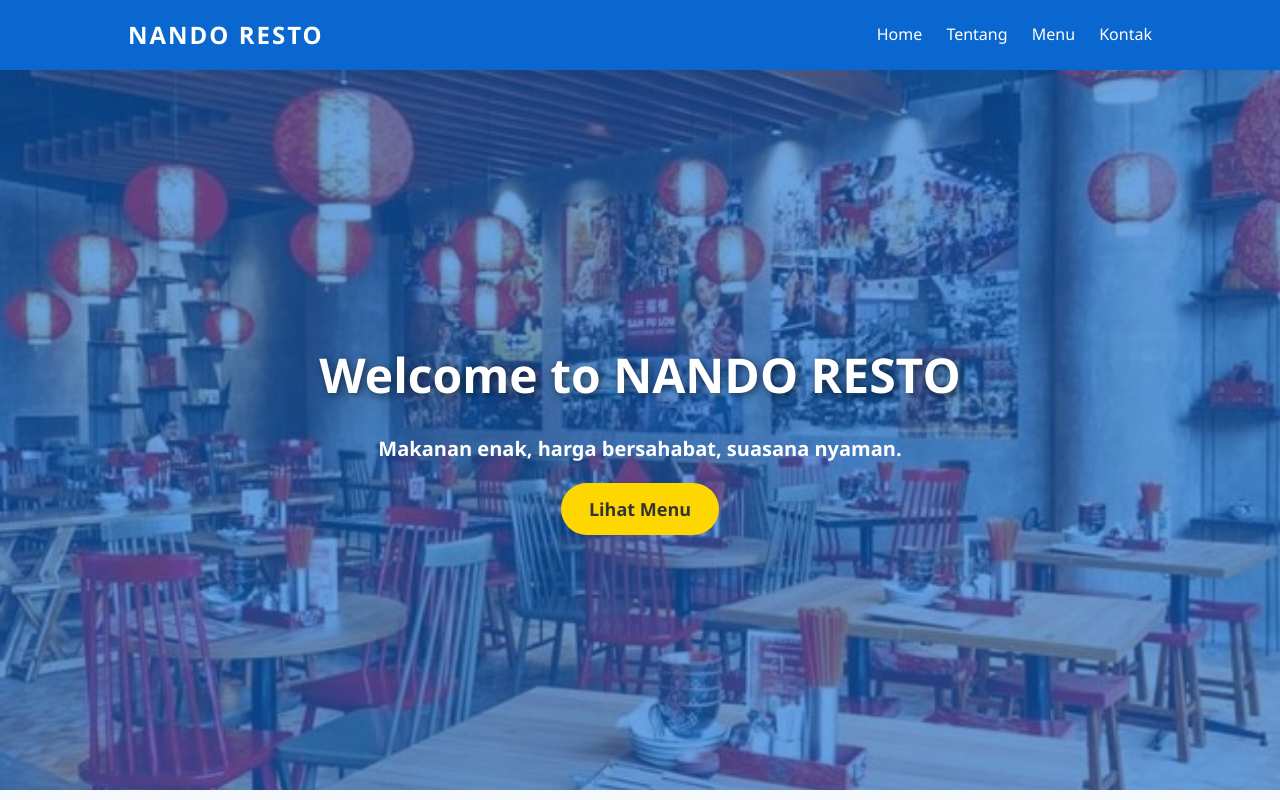
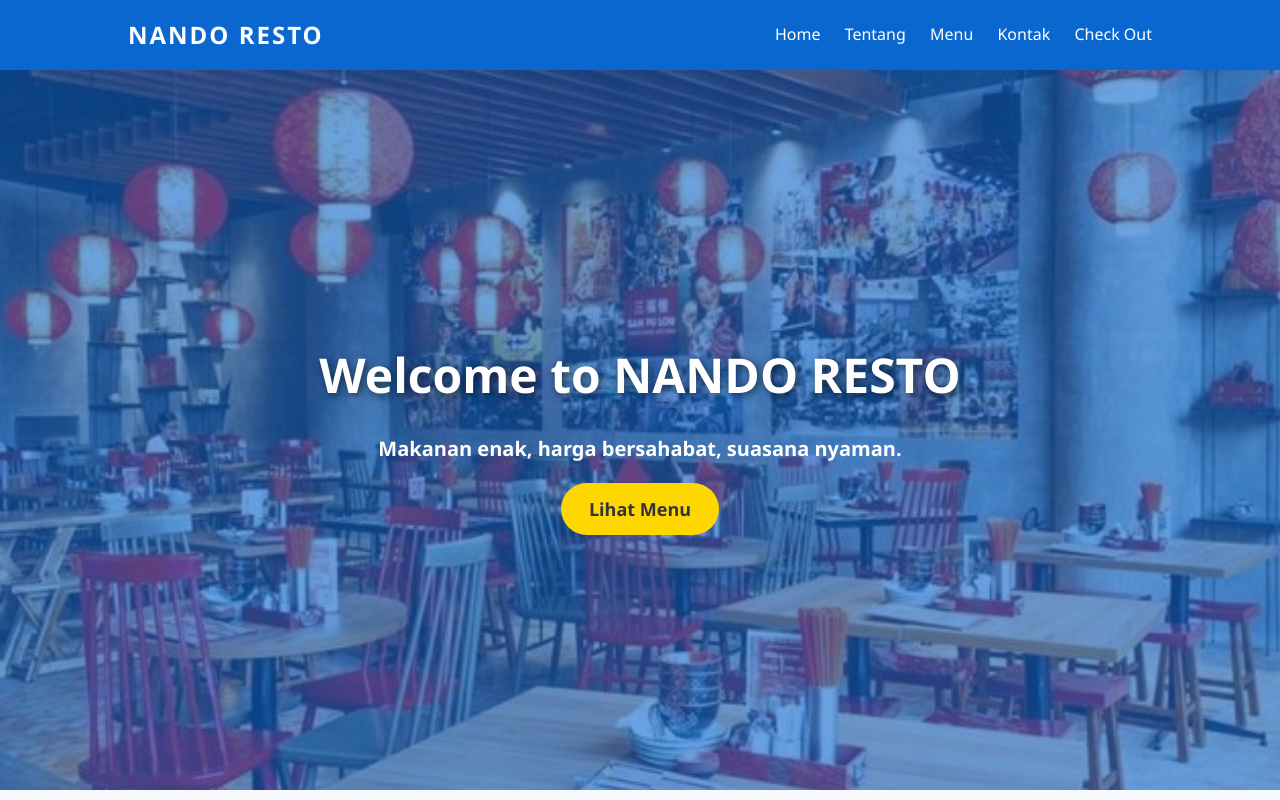
Before and after one commit to restonando6/Web-Resto-Nando, a plain HTML site: page index.html in a window 1280 px wide. Shown: the top 800 px of the page. Drawn offline with Linux system fonts and the light colour scheme.

Commit message:
Update index.html
Signed-off-by: restonando6 <restonando6@gmail.com>

```diff
--- a/index.html
+++ b/index.html
@@ -176,6 +176,7 @@
       <a href="#about">Tentang</a>
       <a href="#menu">Menu</a>
       <a href="#contact">Kontak</a>
+      <a href="#menu">Check Out</a>
     </nav>
   </header>
 
```
